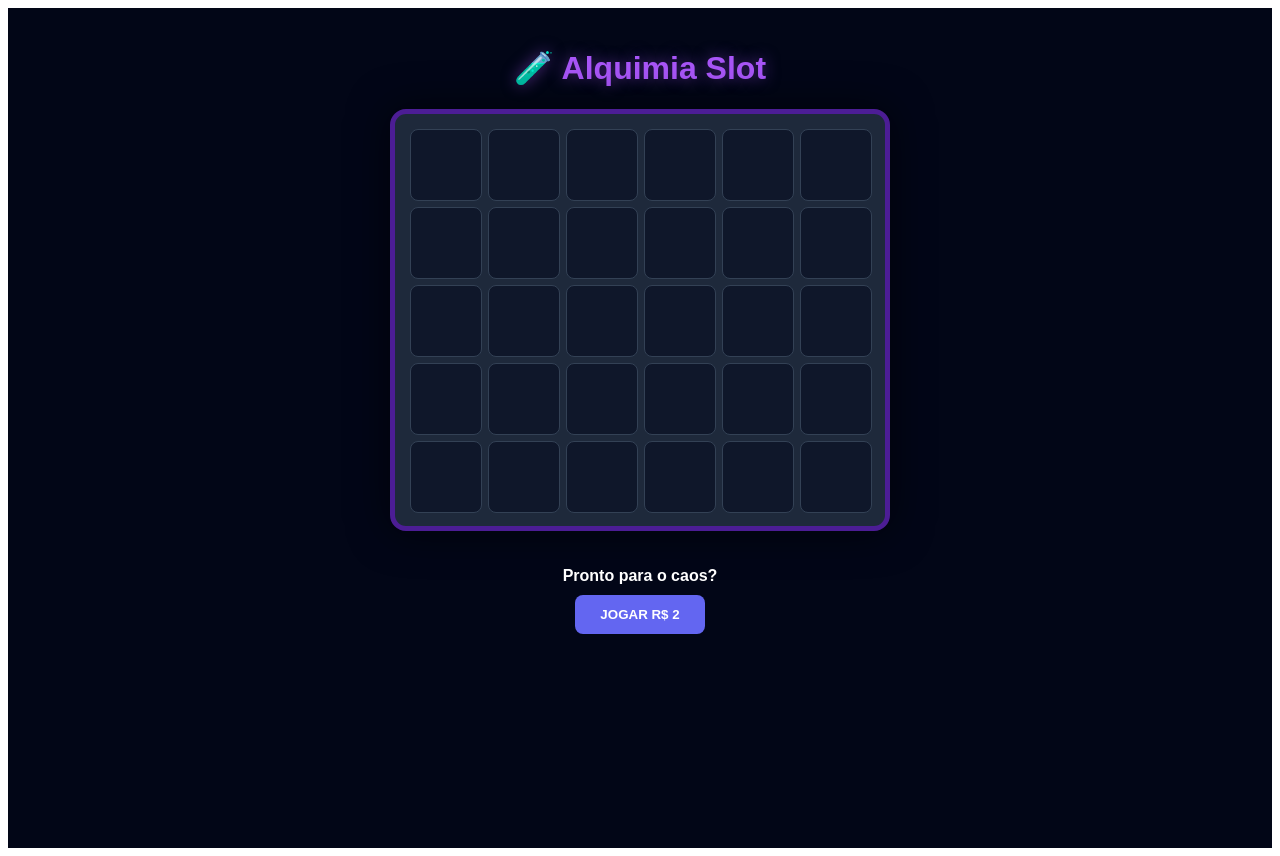
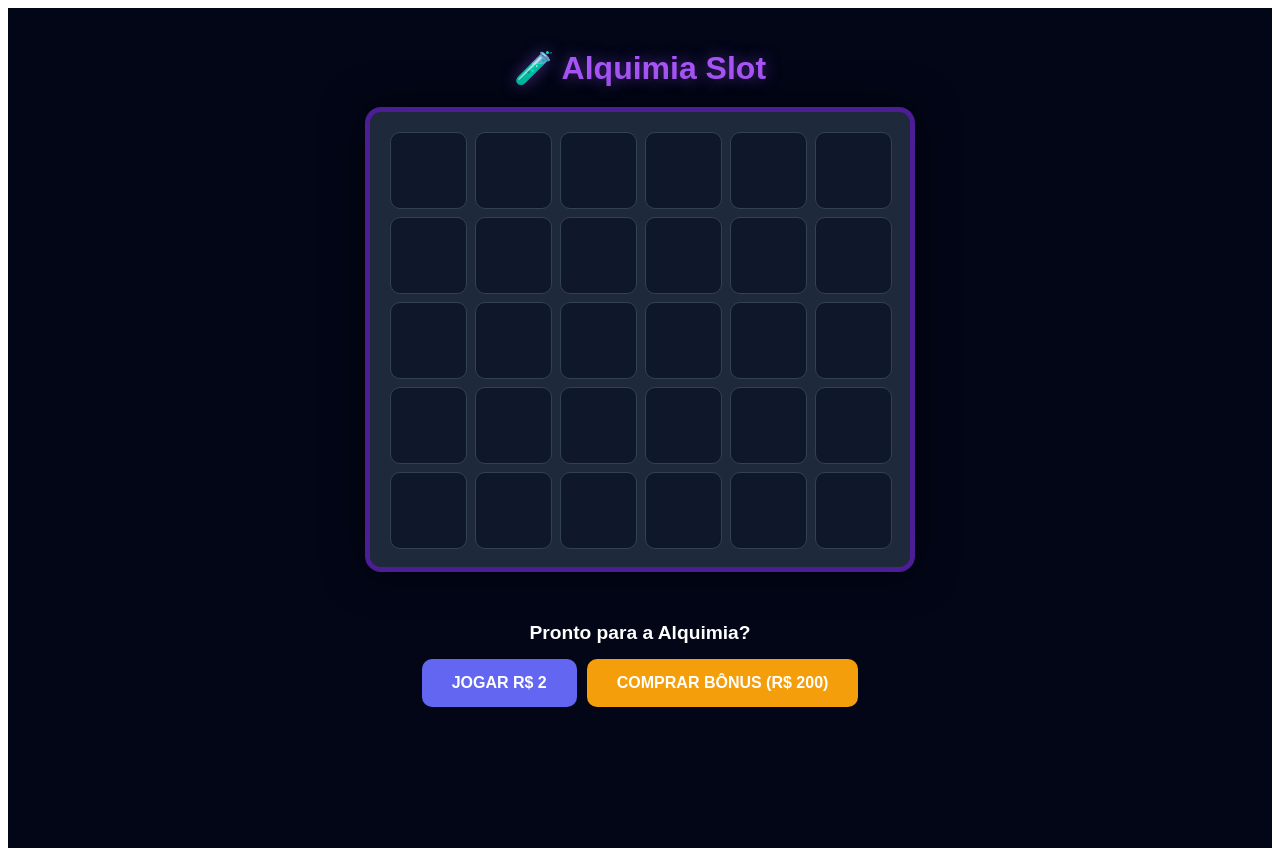
Before and after one commit to SrCreison/tcc2front, a React (Vite) app: page / in a window 1280 px wide. Built offline with nearby package versions, Linux system fonts and the light colour scheme.

Commit message:
Update App.tsx
cometerei suicidio em breve

```diff
--- a/src/App.tsx
+++ b/src/App.tsx
@@ -1,10 +1,16 @@
 import { useState, useEffect } from 'react';
 
+// MAPEAMENTO COMPLETO BASEADO NO SEU PRINT
 const SYMBOLS: Record<string, string> = {
   'pocao_azul': '🧪',
-  'pocao_verde': '🟢',
-  'pocao_roxa': '🟣',
-  'cristal': '💎',
+  'pocao_verde': '🧪',
+  'pocao_roxa': '🧪',
+  'pocao_vermelha': '🧪',
+  'cristal_verde': '💚',
+  'cristal_azul': '💙',
+  'cristal_rosa': '💗',
+  'cristal_cinza': '🩶',
+  'cristal_amarelo': '💛',
   'livro': '📖',
   'scatter_grimorio': '📜',
   'pedra_filosofal': '☄️'
@@ -12,10 +18,10 @@ const SYMBOLS: Record<string, string> = {
 
 function App() {
   const [loading, setLoading] = useState(false);
-  // AGORA COM 30 ESPAÇOS (6x5)
+  // Grid 6x5 = 30 espaços
   const [grid, setGrid] = useState<any[]>(Array(30).fill(null));
   const [info, setInfo] = useState<any>(null);
-  const [status, setStatus] = useState('Pronto para o caos?');
+  const [status, setStatus] = useState('Pronto para a Alquimia?');
 
   const animarJogo = async (historico: any[]) => {
     if (!historico) return;
@@ -55,32 +61,32 @@ function App() {
   return (
     <div style={{ backgroundColor: '#020617', color: 'white', minHeight: '100vh', display: 'flex', flexDirection: 'column', alignItems: 'center', padding: '20px', fontFamily: 'sans-serif' }}>
 
-      <h1 style={{ color: '#a855f7', textShadow: '0 0 15px rgba(168,85,247,0.5)' }}>🧪 Alquimia Slot</h1>
+      <h1 style={{ color: '#a855f7', textShadow: '0 0 15px rgba(168,85,247,0.5)', marginBottom: '20px' }}>🧪 Alquimia Slot</h1>
 
-      {/* GRID CORRIGIDO PARA 6 COLUNAS E 5 LINHAS */}
+      {/* GRID 6 COLUNAS x 5 LINHAS */}
       <div style={{
         display: 'grid',
-        gridTemplateColumns: 'repeat(6, 70px)', // 6 colunas
-        gridTemplateRows: 'repeat(5, 70px)',    // 5 linhas
-        gap: '8px',
+        gridTemplateColumns: 'repeat(6, 75px)',
+        gridTemplateRows: 'repeat(5, 75px)',
+        gap: '10px',
         backgroundColor: '#1e293b',
-        padding: '15px',
+        padding: '20px',
         borderRadius: '16px',
         border: '5px solid #4c1d95',
         boxShadow: '0 0 40px rgba(0,0,0,0.6)',
-        marginBottom: '20px'
+        marginBottom: '30px'
       }}>
         {grid.map((simbolo, i) => (
           <div key={i} style={{
-            width: '70px',
-            height: '70px',
+            width: '75px',
+            height: '75px',
             backgroundColor: simbolo?.venceu ? '#5b21b6' : '#0f172a',
             border: simbolo?.venceu ? '2px solid #fff' : '1px solid #334155',
-            borderRadius: '8px',
+            borderRadius: '10px',
             display: 'flex',
             alignItems: 'center',
             justifyContent: 'center',
-            fontSize: '2rem',
+            fontSize: '2.5rem',
             transition: 'all 0.2s'
           }}>
             {simbolo ? (SYMBOLS[simbolo.name] || <span style={{fontSize: '10px'}}>{simbolo.name}</span>) : ''}
@@ -89,17 +95,25 @@ function App() {
       </div>
 
       <div style={{ textAlign: 'center' }}>
-        <p style={{ fontWeight: 'bold', marginBottom: '10px' }}>{status}</p>
-        <button onClick={() => girarRoleta(false)} disabled={loading} style={{ padding: '12px 25px', cursor: 'pointer', backgroundColor: '#6366f1', color: 'white', border: 'none', borderRadius: '8px', fontWeight: 'bold' }}>
-          {loading ? '...' : 'JOGAR R$ 2'}
-        </button>
+        <p style={{ fontWeight: 'bold', marginBottom: '15px', fontSize: '1.2rem' }}>{status}</p>
+
+        {/* OS DOIS BOTÕES VOLTARAM! */}
+        <div style={{ display: 'flex', gap: '10px' }}>
+          <button onClick={() => girarRoleta(false)} disabled={loading} style={{ padding: '15px 30px', cursor: 'pointer', backgroundColor: '#6366f1', color: 'white', border: 'none', borderRadius: '10px', fontWeight: 'bold', fontSize: '16px' }}>
+            {loading ? '...' : 'JOGAR R$ 2'}
+          </button>
+
+          <button onClick={() => girarRoleta(true)} disabled={loading} style={{ padding: '15px 30px', cursor: 'pointer', backgroundColor: '#f59e0b', color: 'white', border: 'none', borderRadius: '10px', fontWeight: 'bold', fontSize: '16px' }}>
+            COMPRAR BÔNUS (R$ 200)
+          </button>
+        </div>
       </div>
 
       {info && (
-        <div style={{ marginTop: '20px', padding: '15px', backgroundColor: '#1e293b', borderRadius: '10px', borderLeft: '5px solid #a855f7' }}>
-          <p>💰 Ganho: R$ {info.resumoFinanceiro.premioTotalDaSessao.toFixed(2)}</p>
-          <p style={{ color: info.resumoFinanceiro.lucroSessao >= 0 ? '#4ade80' : '#f87171', fontWeight: 'bold' }}>
-            {info.resumoFinanceiro.lucroSessao >= 0 ? 'LUCRO' : 'PREJUÍZO'}
+        <div style={{ marginTop: '30px', padding: '20px', backgroundColor: '#1e293b', borderRadius: '12px', borderLeft: '6px solid #a855f7', minWidth: '320px' }}>
+          <p style={{ margin: '5px 0' }}>💰 Ganho: R$ {info.resumoFinanceiro.premioTotalDaSessao.toFixed(2)}</p>
+          <p style={{ margin: '5px 0', color: info.resumoFinanceiro.lucroSessao >= 0 ? '#4ade80' : '#f87171', fontWeight: 'bold' }}>
+            {info.resumoFinanceiro.lucroSessao >= 0 ? '✅ LUCRO' : '❌ PREJUÍZO'}: R$ {info.resumoFinanceiro.lucroSessao.toFixed(2)}
           </p>
         </div>
       )}
```
